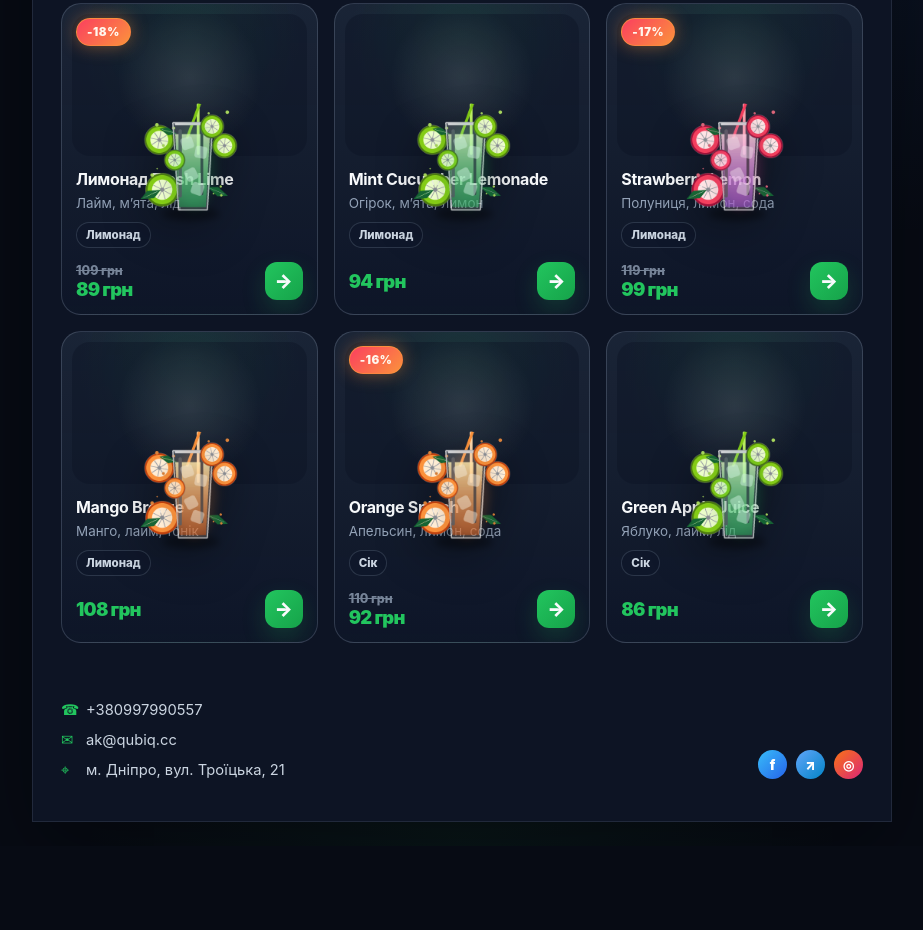
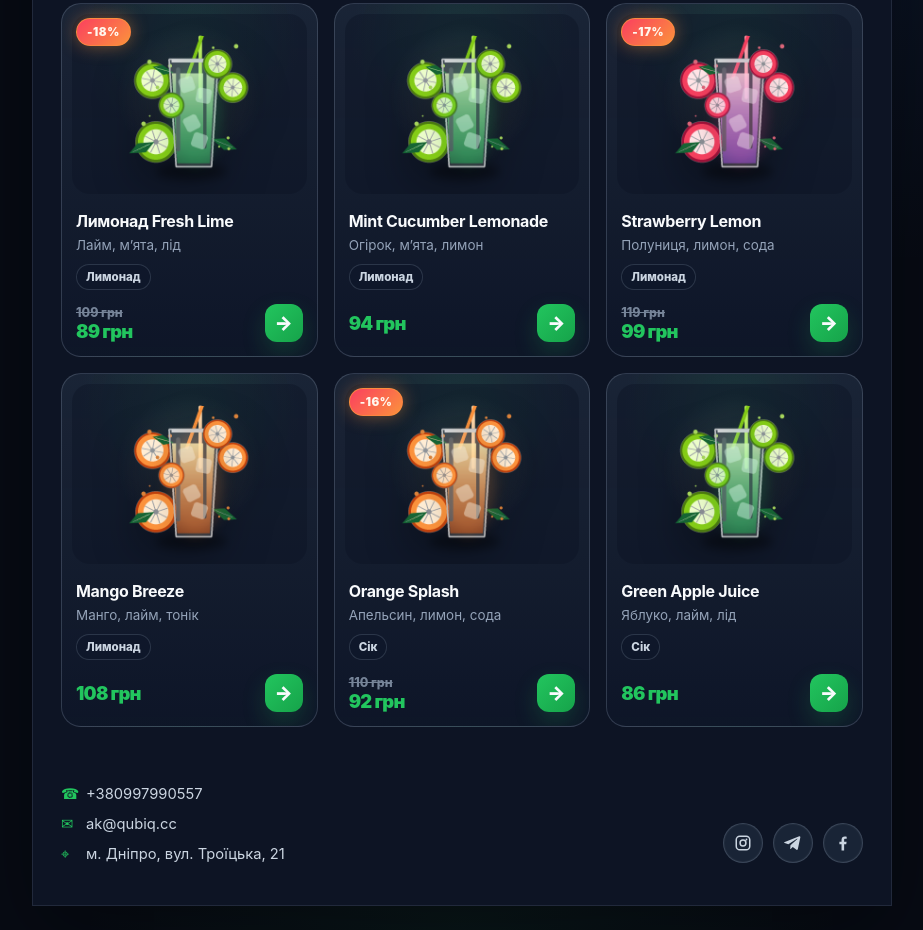
Before and after one commit to kaplanlex/DrinkUP-2lab, a plain HTML site: page index.html in a window 1280 px wide. Shown: the part 752-1682 px from the top of the page, without its empty margins (178-1101 px from the left). Before the commit the page ends 1598 px from the top, so only its background shows below. Drawn offline with Linux system fonts and the light colour scheme.

Commit message:
[fix] Fix bugs catalog & add sotial links

```diff
--- a/index.html
+++ b/index.html
@@ -1,4 +1,4 @@
-<!DOCTYPE html>
+<!doctype html>
 <html lang="uk">
   <head>
     <meta charset="UTF-8" />
@@ -22,7 +22,12 @@
           <a href="#contacts">Контакти</a>
         </nav>
 
-      <button class="burger" type="button" aria-label="Відкрити меню" aria-expanded="false">
+        <button
+          class="burger"
+          type="button"
+          aria-label="Відкрити меню"
+          aria-expanded="false"
+        >
           <span></span>
           <span></span>
           <span></span>
@@ -34,15 +39,23 @@
           <div class="hero-copy">
             <p class="eyebrow">Літній смак щодня</p>
             <h1>Освіжи свій день</h1>
-          <p class="hero-text">Найкращі холодні напої з доставкою за 30 хвилин.</p>
+            <p class="hero-text">
+              Найкращі холодні напої з доставкою за 30 хвилин.
+            </p>
             <div class="hero-actions">
               <a class="btn btn-primary" href="catalog.html">Замовити зараз</a>
-            <a class="btn btn-secondary" href="catalog.html?filter=discounts">Переглянути акції</a>
+              <a class="btn btn-secondary" href="catalog.html?filter=discounts"
+                >Переглянути акції</a
+              >
             </div>
           </div>
 
           <div class="hero-visual" aria-label="Лимонад з лаймом і мʼятою">
-          <img class="drink-png hero-drink" src="assets/drink-lime.png" alt="Лимонад з лаймом і мʼятою" />
+            <img
+              class="drink-png hero-drink"
+              src="assets/drink-lime.png"
+              alt="Лимонад з лаймом і мʼятою"
+            />
           </div>
         </section>
 
@@ -70,7 +83,11 @@
             <a class="section-link" href="catalog.html">Увесь каталог →</a>
           </div>
 
-        <div class="catalog-grid compact" id="popularGrid" aria-live="polite"></div>
+          <div
+            class="catalog-grid compact"
+            id="popularGrid"
+            aria-live="polite"
+          ></div>
         </section>
       </main>
 
@@ -82,9 +99,42 @@
         </address>
 
         <div class="socials" aria-label="Соціальні мережі">
-        <a href="#" aria-label="Facebook">f</a>
-        <a href="#" aria-label="Telegram">↗</a>
-        <a href="#" aria-label="Instagram">◎</a>
+          <a
+            href="https://www.instagram.com/alexkaplan110606?utm_source=qr&igsh=bWh4eTA4Yzk1aWly"
+            target="_blank"
+            rel="noopener noreferrer"
+            aria-label="Instagram"
+          >
+            <svg viewBox="0 0 24 24" aria-hidden="true" focusable="false">
+              <path
+                d="M7.75 2h8.5A5.76 5.76 0 0 1 22 7.75v8.5A5.76 5.76 0 0 1 16.25 22h-8.5A5.76 5.76 0 0 1 2 16.25v-8.5A5.76 5.76 0 0 1 7.75 2Zm0 2A3.76 3.76 0 0 0 4 7.75v8.5A3.76 3.76 0 0 0 7.75 20h8.5A3.76 3.76 0 0 0 20 16.25v-8.5A3.76 3.76 0 0 0 16.25 4h-8.5Zm8.88 2.15a1.22 1.22 0 1 1 0 2.44 1.22 1.22 0 0 1 0-2.44ZM12 7.1A4.9 4.9 0 1 1 12 16.9 4.9 4.9 0 0 1 12 7.1Zm0 2A2.9 2.9 0 1 0 12 14.9 2.9 2.9 0 0 0 12 9.1Z"
+              />
+            </svg>
+          </a>
+          <a
+            href="https://t.me/Tescatlipoca01"
+            target="_blank"
+            rel="noopener noreferrer"
+            aria-label="Telegram"
+          >
+            <svg viewBox="0 0 24 24" aria-hidden="true" focusable="false">
+              <path
+                d="M21.74 4.67 18.47 20.1c-.25 1.09-.89 1.36-1.8.85l-5-3.69-2.41 2.32c-.27.27-.49.49-1 .49l.35-5.08 9.25-8.35c.4-.35-.09-.55-.62-.2L5.8 13.64.87 12.1c-1.07-.33-1.09-1.07.22-1.58L20.34 3.1c.89-.33 1.67.21 1.4 1.57Z"
+              />
+            </svg>
+          </a>
+          <a
+            href="https://www.facebook.com/share/1E4fHsznqF/"
+            target="_blank"
+            rel="noopener noreferrer"
+            aria-label="Facebook"
+          >
+            <svg viewBox="0 0 24 24" aria-hidden="true" focusable="false">
+              <path
+                d="M13.5 22v-8.5h2.85l.43-3.31H13.5V8.08c0-.96.27-1.62 1.65-1.62h1.76V3.5c-.85-.09-1.71-.14-2.57-.14-2.54 0-4.28 1.55-4.28 4.4v2.43H7.2v3.31h2.86V22h3.44Z"
+              />
+            </svg>
+          </a>
         </div>
       </footer>
     </div>
--- a/script.js
+++ b/script.js
@@ -1,51 +1,41 @@
-/* =========================================================
-   DrinkUp Vanilla JS
-   - каталог товарів
-   - фільтрація напоїв та акцій
-   - сторінка товару
-   - кількість товарів
-   - localStorage
-   - валідація форми та модальне вікно
-   ========================================================= */
-
 const STORAGE_KEYS = {
   cart: "drinkup:cart",
   selectedProductId: "drinkup:selectedProductId",
-  lastOrder: "drinkup:lastOrder"
+  lastOrder: "drinkup:lastOrder",
 };
 
 const CATEGORY_LABELS = {
   lemonade: "Лимонад",
   juice: "Сік",
   coffee: "Айс-кава",
-  smoothie: "Смузі"
+  smoothie: "Смузі",
 };
 
 const FILTER_TITLES = {
   all: {
     kicker: "Каталог",
-    title: "Усі напої"
+    title: "Усі напої",
   },
   discounts: {
     kicker: "Акції",
-    title: "Акційні напої"
+    title: "Акційні напої",
   },
   lemonade: {
     kicker: "Категорія",
-    title: "Лимонади"
+    title: "Лимонади",
   },
   juice: {
     kicker: "Категорія",
-    title: "Соки"
+    title: "Соки",
   },
   coffee: {
     kicker: "Категорія",
-    title: "Айс-кава"
+    title: "Айс-кава",
   },
   smoothie: {
     kicker: "Категорія",
-    title: "Смузі"
-  }
+    title: "Смузі",
+  },
 };
 
 const PRODUCTS = [
@@ -63,8 +53,8 @@ const PRODUCTS = [
     details: [
       ["Обʼєм", "0.5 л"],
       ["Температура", "4°C"],
-      ["Калорійність", "120 ккал"]
-    ]
+      ["Калорійність", "120 ккал"],
+    ],
   },
   {
     id: "mint-cucumber",
@@ -80,8 +70,8 @@ const PRODUCTS = [
     details: [
       ["Обʼєм", "0.5 л"],
       ["Температура", "4°C"],
-      ["Калорійність", "98 ккал"]
-    ]
+      ["Калорійність", "98 ккал"],
+    ],
   },
   {
     id: "strawberry-lemon",
@@ -97,8 +87,8 @@ const PRODUCTS = [
     details: [
       ["Обʼєм", "0.5 л"],
       ["Температура", "5°C"],
-      ["Калорійність", "132 ккал"]
-    ]
+      ["Калорійність", "132 ккал"],
+    ],
   },
   {
     id: "mango-breeze",
@@ -114,8 +104,8 @@ const PRODUCTS = [
     details: [
       ["Обʼєм", "0.5 л"],
       ["Температура", "4°C"],
-      ["Калорійність", "146 ккал"]
-    ]
+      ["Калорійність", "146 ккал"],
+    ],
   },
   {
     id: "orange-splash",
@@ -131,8 +121,8 @@ const PRODUCTS = [
     details: [
       ["Обʼєм", "0.5 л"],
       ["Температура", "4°C"],
-      ["Калорійність", "128 ккал"]
-    ]
+      ["Калорійність", "128 ккал"],
+    ],
   },
   {
     id: "apple-green",
@@ -148,8 +138,8 @@ const PRODUCTS = [
     details: [
       ["Обʼєм", "0.4 л"],
       ["Температура", "5°C"],
-      ["Калорійність", "112 ккал"]
-    ]
+      ["Калорійність", "112 ккал"],
+    ],
   },
   {
     id: "grapefruit-tonic",
@@ -165,8 +155,8 @@ const PRODUCTS = [
     details: [
       ["Обʼєм", "0.45 л"],
       ["Температура", "4°C"],
-      ["Калорійність", "118 ккал"]
-    ]
+      ["Калорійність", "118 ккал"],
+    ],
   },
   {
     id: "berry-ice-tea",
@@ -182,8 +172,8 @@ const PRODUCTS = [
     details: [
       ["Обʼєм", "0.5 л"],
       ["Температура", "5°C"],
-      ["Калорійність", "135 ккал"]
-    ]
+      ["Калорійність", "135 ккал"],
+    ],
   },
   {
     id: "classic-cold-brew",
@@ -199,8 +189,8 @@ const PRODUCTS = [
     details: [
       ["Обʼєм", "0.35 л"],
       ["Температура", "6°C"],
-      ["Калорійність", "24 ккал"]
-    ]
+      ["Калорійність", "24 ккал"],
+    ],
   },
   {
     id: "vanilla-iced-latte",
@@ -216,8 +206,8 @@ const PRODUCTS = [
     details: [
       ["Обʼєм", "0.4 л"],
       ["Температура", "6°C"],
-      ["Калорійність", "188 ккал"]
-    ]
+      ["Калорійність", "188 ккал"],
+    ],
   },
   {
     id: "cocoa-frappe",
@@ -233,8 +223,8 @@ const PRODUCTS = [
     details: [
       ["Обʼєм", "0.45 л"],
       ["Температура", "5°C"],
-      ["Калорійність", "215 ккал"]
-    ]
+      ["Калорійність", "215 ккал"],
+    ],
   },
   {
     id: "green-smoothie",
@@ -250,8 +240,8 @@ const PRODUCTS = [
     details: [
       ["Обʼєм", "0.45 л"],
       ["Температура", "5°C"],
-      ["Калорійність", "164 ккал"]
-    ]
+      ["Калорійність", "164 ккал"],
+    ],
   },
   {
     id: "berry-smoothie",
@@ -267,8 +257,8 @@ const PRODUCTS = [
     details: [
       ["Обʼєм", "0.45 л"],
       ["Температура", "5°C"],
-      ["Калорійність", "198 ккал"]
-    ]
+      ["Калорійність", "198 ккал"],
+    ],
   },
   {
     id: "banana-energy",
@@ -284,8 +274,8 @@ const PRODUCTS = [
     details: [
       ["Обʼєм", "0.45 л"],
       ["Температура", "5°C"],
-      ["Калорійність", "226 ккал"]
-    ]
+      ["Калорійність", "226 ккал"],
+    ],
   },
   {
     id: "watermelon-fresh",
@@ -301,9 +291,9 @@ const PRODUCTS = [
     details: [
       ["Обʼєм", "0.5 л"],
       ["Температура", "4°C"],
-      ["Калорійність", "142 ккал"]
-    ]
-  }
+      ["Калорійність", "142 ккал"],
+    ],
+  },
 ];
 
 let currentProductIndex = 0;
@@ -368,7 +358,10 @@ function setActiveHeaderLink() {
       const filterFromUrl = getFilterFromUrl();
       const navFilter = link.dataset.catalogNav || "all";
 
-      if (filterFromUrl === navFilter || (filterFromUrl === "all" && navFilter === "all")) {
+      if (
+        filterFromUrl === navFilter ||
+        (filterFromUrl === "all" && navFilter === "all")
+      ) {
         link.classList.add("is-active");
       }
     }
@@ -430,7 +423,9 @@ function renderProducts(filter = "all") {
 
   if (!catalogGrid) return;
 
-  catalogGrid.innerHTML = filteredProducts.map(createProductCardMarkup).join("");
+  catalogGrid.innerHTML = filteredProducts
+    .map(createProductCardMarkup)
+    .join("");
 
   if (emptyMessage) {
     emptyMessage.hidden = filteredProducts.length > 0;
@@ -495,7 +490,12 @@ function updateCatalogTexts(filter, count) {
 
   updateText("#catalogKicker", titleData.kicker);
   updateText("#catalogSectionTitle", titleData.title);
-  updateText("#catalogTitle", filter === "discounts" ? "Акційні напої DrinkUp" : "Напої для будь-якого настрою");
+  updateText(
+    "#catalogTitle",
+    filter === "discounts"
+      ? "Акційні напої DrinkUp"
+      : "Напої для будь-якого настрою",
+  );
   updateText("#catalogCount", count);
 }
 
@@ -512,17 +512,24 @@ function updateCatalogNavLinks(filter) {
 
   navLinks.forEach((link) => {
     const navFilter = link.dataset.catalogNav || "all";
-    link.classList.toggle("is-active", navFilter === filter || (navFilter === "all" && filter !== "discounts"));
+    link.classList.toggle(
+      "is-active",
+      navFilter === filter || (navFilter === "all" && filter !== "discounts"),
+    );
   });
 }
 
 function updateCatalogUrl(filter) {
-  const nextUrl = filter === "all" ? "catalog.html" : `catalog.html?filter=${encodeURIComponent(filter)}`;
+  const nextUrl =
+    filter === "all"
+      ? "catalog.html"
+      : `catalog.html?filter=${encodeURIComponent(filter)}`;
   window.history.replaceState({}, "", nextUrl);
 }
 
 function getFilterFromUrl() {
-  const filterFromUrl = new URLSearchParams(window.location.search).get("filter") || "all";
+  const filterFromUrl =
+    new URLSearchParams(window.location.search).get("filter") || "all";
   return normalizeFilter(filterFromUrl);
 }
 
@@ -532,10 +539,14 @@ function normalizeFilter(filter) {
 }
 
 function initProductPage() {
-  const productIdFromUrl = new URLSearchParams(window.location.search).get("id");
+  const productIdFromUrl = new URLSearchParams(window.location.search).get(
+    "id",
+  );
   const savedProductId = getStorageItem(STORAGE_KEYS.selectedProductId);
   const initialProductId = productIdFromUrl || savedProductId || PRODUCTS[0].id;
-  const foundIndex = PRODUCTS.findIndex((product) => product.id === initialProductId);
+  const foundIndex = PRODUCTS.findIndex(
+    (product) => product.id === initialProductId,
+  );
 
   currentProductIndex = foundIndex === -1 ? 0 : foundIndex;
   currentQuantity = 1;
@@ -572,21 +583,30 @@ function renderProduct() {
     }
 
     if (product.isDiscounted && product.oldPrice > product.price) {
-      priceBox.insertAdjacentHTML("afterbegin", `<span class="product-old-price">${formatPrice(product.oldPrice)}</span>`);
+      priceBox.insertAdjacentHTML(
+        "afterbegin",
+        `<span class="product-old-price">${formatPrice(product.oldPrice)}</span>`,
+      );
     }
   }
 
   if (featureList) {
-    featureList.innerHTML = product.features.map((item) => `<li>${escapeHtml(item)}</li>`).join("");
+    featureList.innerHTML = product.features
+      .map((item) => `<li>${escapeHtml(item)}</li>`)
+      .join("");
   }
 
   if (detailsList) {
-    detailsList.innerHTML = product.details.map(([label, value]) => `
+    detailsList.innerHTML = product.details
+      .map(
+        ([label, value]) => `
       <div>
         <dt>${escapeHtml(label)}:</dt>
         <dd>${escapeHtml(value)}</dd>
       </div>
-    `).join("");
+    `,
+      )
+      .join("");
   }
 
   if (productVisual) {
@@ -594,7 +614,11 @@ function renderProduct() {
     productVisual.innerHTML = createDrinkArtwork(product);
   }
 
-  window.history.replaceState({}, "", `cart.html?id=${encodeURIComponent(product.id)}`);
+  window.history.replaceState(
+    {},
+    "",
+    `cart.html?id=${encodeURIComponent(product.id)}`,
+  );
 }
 
 function bindProductControls() {
@@ -629,7 +653,7 @@ function bindProductControls() {
         oldPrice: product.oldPrice,
         name: product.name,
         isDiscounted: product.isDiscounted,
-        createdAt: new Date().toISOString()
+        createdAt: new Date().toISOString(),
       });
 
       window.location.href = "checkout.html";
@@ -673,7 +697,7 @@ function getCartWithFallback() {
     oldPrice: product.oldPrice,
     name: product.name,
     isDiscounted: product.isDiscounted,
-    createdAt: new Date().toISOString()
+    createdAt: new Date().toISOString(),
   };
 }
 
@@ -725,7 +749,7 @@ function bindCheckoutForm(cart) {
       email: String(formData.get("email") || "").trim(),
       phone: String(formData.get("phone") || "").trim(),
       address: String(formData.get("address") || "").trim(),
-      payment: String(formData.get("payment") || "Готівка")
+      payment: String(formData.get("payment") || "Готівка"),
     };
 
     const errors = validateOrderForm(values);
@@ -746,9 +770,9 @@ function bindCheckoutForm(cart) {
         oldPrice: product.oldPrice,
         isDiscounted: product.isDiscounted,
         quantity,
-        total: product.price * quantity
+        total: product.price * quantity,
       },
-      createdAt: new Date().toISOString()
+      createdAt: new Date().toISOString(),
     };
 
     setStorageItem(STORAGE_KEYS.lastOrder, order);
@@ -870,11 +894,17 @@ function getProductById(productId) {
 }
 
 function getDiscountPercent(product) {
-  if (!product.isDiscounted || !product.oldPrice || product.oldPrice <= product.price) {
+  if (
+    !product.isDiscounted ||
+    !product.oldPrice ||
+    product.oldPrice <= product.price
+  ) {
     return 0;
   }
 
-  return Math.round(((product.oldPrice - product.price) / product.oldPrice) * 100);
+  return Math.round(
+    ((product.oldPrice - product.price) / product.oldPrice) * 100,
+  );
 }
 
 function formatPrice(value) {
--- a/style.css
+++ b/style.css
@@ -1,9 +1,3 @@
-/* =========================================================
-   DrinkUp UI
-   HTML5 + CSS3 + Vanilla JS
-   Темна тема з неоново-зеленими акцентами
-   ========================================================= */
-
 :root {
   --bg: #0d1424;
   --bg-deep: #070b14;
@@ -513,27 +507,54 @@ button {
 
 .socials {
   display: flex;
-  gap: 9px;
+  align-items: center;
+  gap: 10px;
 }
 
 .socials a {
-  width: 29px;
-  height: 29px;
-  display: grid;
-  place-items: center;
+  width: 40px;
+  height: 40px;
+  min-width: 40px;
+  min-height: 40px;
+  display: inline-flex;
+  align-items: center;
+  align-content: center;
+  justify-content: center;
+  padding: 0;
+  line-height: 1;
+  border: 1px solid rgba(148, 163, 184, 0.26);
   border-radius: 50%;
-  color: #fff;
-  font-size: 0.82rem;
-  font-weight: 900;
-  background: linear-gradient(135deg, #38bdf8, #2563eb);
+  color: var(--muted);
+  background: rgba(30, 41, 59, 0.78);
+  box-shadow: inset 0 0 0 1px rgba(255, 255, 255, 0.03);
+  transition:
+    color 0.25s ease,
+    border-color 0.25s ease,
+    background-color 0.25s ease,
+    box-shadow 0.25s ease,
+    filter 0.25s ease,
+    transform 0.25s ease;
 }
 
-.socials a:nth-child(2) {
-  background: linear-gradient(135deg, #60a5fa, #0284c7);
+.socials a svg {
+  flex: 0 0 auto;
+  display: block;
+  width: 18px;
+  height: 18px;
+  margin: 0;
+  fill: currentColor;
 }
 
-.socials a:nth-child(3) {
-  background: linear-gradient(135deg, #f97316, #db2777);
+.socials a:hover,
+.socials a:focus-visible {
+  color: var(--green);
+  border-color: rgba(34, 197, 94, 0.75);
+  background: rgba(34, 197, 94, 0.08);
+  box-shadow:
+    0 0 16px rgba(34, 197, 94, 0.42),
+    inset 0 0 0 1px rgba(34, 197, 94, 0.2);
+  filter: drop-shadow(0 0 8px rgba(34, 197, 94, 0.7));
+  transform: translateY(-2px);
 }
 
 /* =========================================================
@@ -633,7 +654,7 @@ button {
 
 .product-card {
   position: relative;
-  min-height: 292px;
+  min-height: 100%;
   display: flex;
   flex-direction: column;
   overflow: hidden;
@@ -652,8 +673,14 @@ button {
 }
 
 .product-card-image {
-  min-height: 142px;
+  position: relative;
+  flex: 0 0 auto;
+  height: 180px;
+  display: flex;
+  align-items: center;
+  justify-content: center;
   margin: 10px 10px 0;
+  overflow: hidden;
   border-radius: 18px;
   background:
     radial-gradient(circle at 50% 45%, rgba(255, 255, 255, 0.11), transparent 4.5rem),
@@ -661,13 +688,13 @@ button {
 }
 
 .product-card-image img {
-  position: absolute;
-  left: 50%;
-  top: 50%;
-  width: 138px;
-  height: 138px;
+  position: static;
+  display: block;
+  width: min(82%, 180px);
+  max-width: 100%;
+  height: 170px;
   object-fit: contain;
-  transform: translate(-50%, -50%);
+  transform: none;
   filter: drop-shadow(0 16px 22px rgba(0, 0, 0, 0.4));
 }
 
@@ -677,6 +704,7 @@ button {
   flex-direction: column;
   justify-content: space-between;
   gap: 14px;
+  margin-top: 4px;
   padding: 14px;
 }
 
@@ -1331,11 +1359,15 @@ button {
   }
 
   .product-card {
-    min-height: 270px;
+    min-height: 100%;
   }
 
   .product-card-image {
-    min-height: 150px;
+    height: 168px;
+  }
+
+  .product-card-image img {
+    height: 158px;
   }
 
   .product-buy-row,
```
Lines whose indentation alone changed are shown as unchanged.
